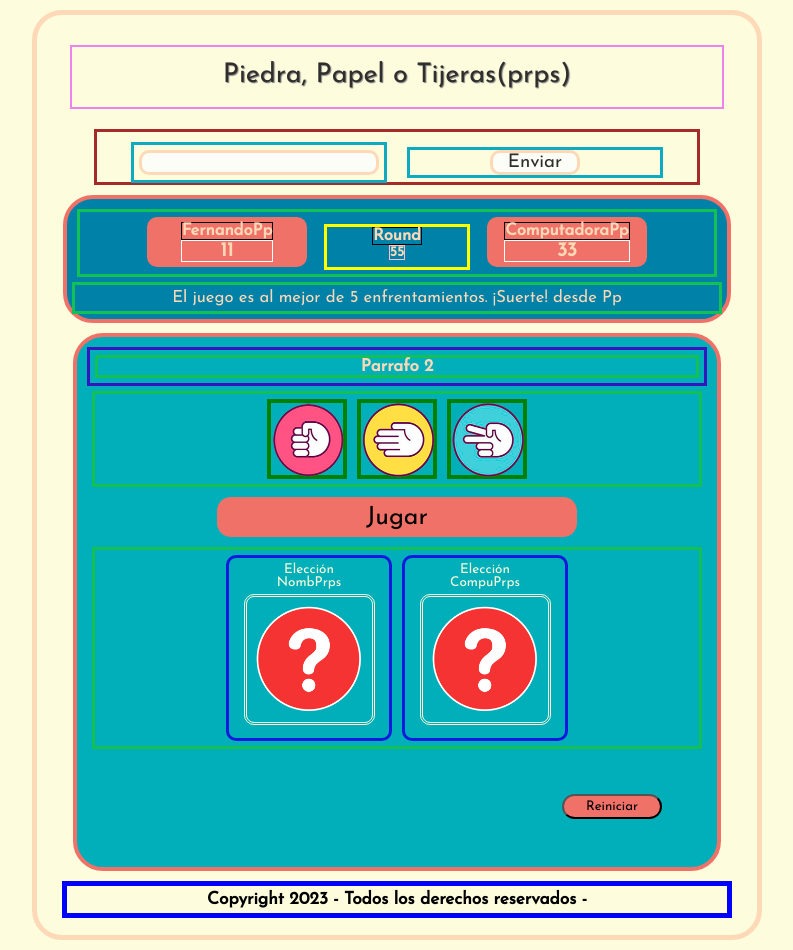
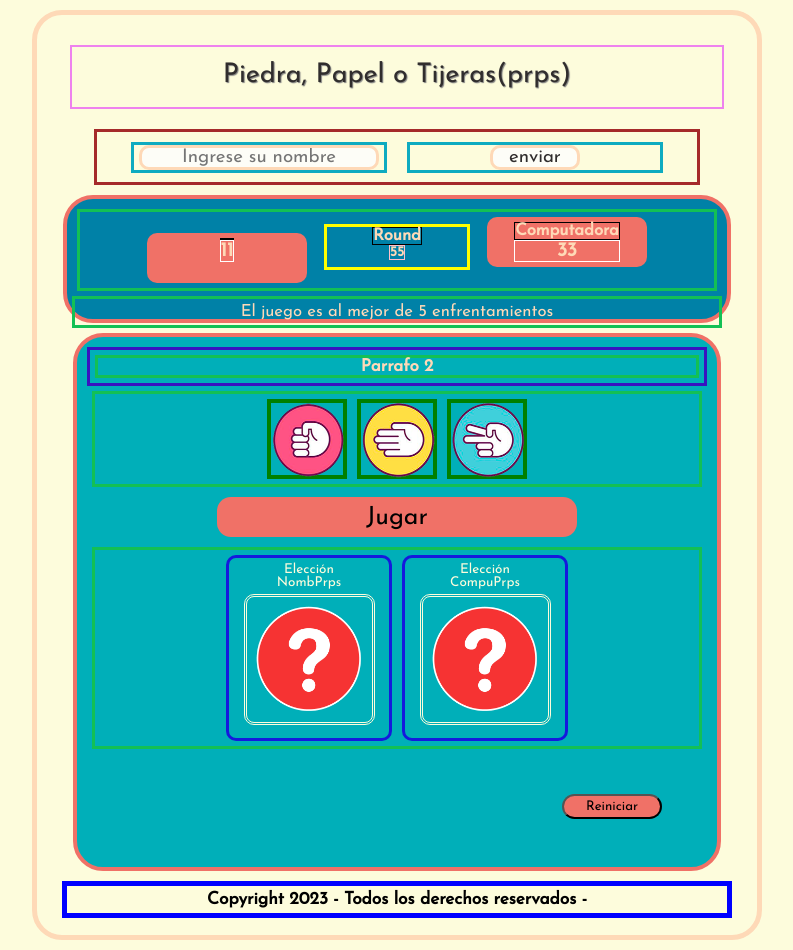
Before and after one commit to Fernando-I-005/practico3, a React (Create React App) app: page / in a window 1280 px wide. Shown: the whole page, without its empty margins (243-1036 px from the left). Built offline with nearby package versions, Linux system fonts and the light colour scheme.

Commit message:
funcionalidad 12%

```diff
--- /dev/null
+++ b/src/Componentes/App.jsx
@@ -0,0 +1,38 @@
+import React, { useState } from 'react';
+import { CompEncabezado } from './CompEncabezado';
+import { CompUsuario } from './CompUsuario';
+import { CompMarcador } from './CompMarcador';
+import { CompPrincipal } from './CompPrincipal';
+import { CompPiePagina } from './CompPiePagina';
+
+
+export const App = () => {
+  const [nombreUsuario, setNombreUsuario] = useState("");
+  const [textoParrafo1, setTextoParrafo1] = useState("");
+
+  /*const actualizarNombreUsuarioPadre = (nuevoNombreUsuario) => {
+    setNombreUsuario(nuevoNombreUsuario);
+  };*/
+
+
+  return (
+    <>
+      <CompEncabezado tituloJuego="Piedra, Papel o Tijeras(prps)" />
+
+
+
+      <CompUsuario nombreUsuario={nombreUsuario} setNombreUsuario={setNombreUsuario} />
+
+
+      <CompMarcador nombre1={nombreUsuario} marcador1={11} nombre2="Computadora" marcador2={33} round={55} textoParr1={textoParrafo1} setTextoParrafo1={setTextoParrafo1}/>
+
+
+
+
+      <CompPrincipal nombre1="NombPrps" nombre2="CompuPrps" />
+
+
+      <CompPiePagina />
+    </>
+  )
+}
--- a/src/Componentes/BotonUsuario.jsx
+++ b/src/Componentes/BotonUsuario.jsx
@@ -2,10 +2,31 @@ import React from 'react'
 import "./BotonUsuario.css"
 
 
-export const BotonUsuario = () => {
+export const BotonUsuario = ({ nombreUsuario, setNombreUsuario }) => {
+
+
+
+  const handleValidarNombre = () => {
+    if (nombreUsuario.trim() === '' || nombreUsuario.length > 15) {
+      alert('El nombre de usuario debe tener entre 1 y 15 caracteres.');
+    } else {
+      const esNombreValido = false; // Cambia esto para realizar la validación real
+
+      if (esNombreValido) {
+        console.log('Nombre de usuario validado:', nombreUsuario);
+        setNombreUsuario(nombreUsuario);
+      }
+    }
+  };
+
   return (
+    <>
+      <button
+        onClick={handleValidarNombre}
+        className='claseBotonUsu1'>
 
-    <button onClick={function(){console.log("ok desde boton enviar")}} className='claseBotonUsu1'>Enviar</button>
-
+        enviar
+      </button>
+    </>
   )
 }
--- a/src/Componentes/CompMarcador.jsx
+++ b/src/Componentes/CompMarcador.jsx
@@ -5,17 +5,17 @@ import { DisplayParrafo1 } from './DisplayParrafo1'
 import "./CompMarcador.css"
 
 
-export const CompMarcador = ({nombre1,marcador1,nombre2,marcador2,round,textoParr1}) => {
+export const CompMarcador = ({ nombre1, marcador1, nombre2, marcador2, round, textoParr1, setTextoParrafo1 }) => {
     return (
         <div className="claseContMarcador">
             <section className="claseContMarcador2">
-                <span className="claseContMarcador3" ><DisplayMarcador nombre={nombre1} marcador={marcador1}/></span>
-                <span className="claseContMarcadorRound"> <DisplayEnfrentamientos roundN={round}/></span>
-                <span className="claseContMarcador3"><DisplayMarcador nombre={nombre2} marcador={marcador2}/>   {/*nombre="nombre1" y nombre={"nombre1"} estan mal!!*/}
+                <span className="claseContMarcador3" ><DisplayMarcador nombre={nombre1} marcador={marcador1} /></span>
+                <span className="claseContMarcadorRound"> <DisplayEnfrentamientos roundN={round} /></span>
+                <span className="claseContMarcador3"><DisplayMarcador nombre={nombre2} marcador={marcador2} />   {/*nombre="nombre1" y nombre={"nombre1"} estan mal!!*/}
                 </span>
             </section>
             <section className="claseContMarcadorParrafo ">
-                <DisplayParrafo1 textoParrafo1={textoParr1} />
+                <DisplayParrafo1 textoParrafo1={textoParr1} setTextoParrafo1={setTextoParrafo1} nombre={nombre1}/>
             </section>
         </div>
     )
--- a/src/Componentes/CompUsuario.jsx
+++ b/src/Componentes/CompUsuario.jsx
@@ -3,14 +3,15 @@ import { EntradaUsuario } from './EntradaUsuario'
 import { BotonUsuario } from './BotonUsuario'
 import "./CompUsuario.css"
 
-export const CompUsuario = () => {
+export const CompUsuario = ({ nombreUsuario, setNombreUsuario }) => {
   return (
-    <div className='claseCompUsuarioEx'>
+
+    <div className='claseCompUsuarioEx' >
       <div className='claseCompUsuarioInt'>
-        <EntradaUsuario />
+        <EntradaUsuario nombreUsuario={nombreUsuario} setNombreUsuario={setNombreUsuario} />
       </div>
       <div className='claseCompUsuarioInt'>
-        <BotonUsuario />
+        <BotonUsuario nombreUsuario={nombreUsuario} setNombreUsuario={setNombreUsuario}  />
       </div>
     </div>
   )
--- a/src/Componentes/DisplayParrafo1.jsx
+++ b/src/Componentes/DisplayParrafo1.jsx
@@ -1,7 +1,22 @@
-import React from 'react'
+import React,{useEffect,useState} from 'react'
 import "./DisplayParrafo1.css"
 
-export const DisplayParrafo1 = ({textoParrafo1}) => {
+export const DisplayParrafo1 = ({textoParrafo1,setTextoParrafo1,nombre}) => {
+
+  useEffect(() => {
+    if (nombre) {
+      setTextoParrafo1(`Bienvenido, ${nombre}! `);
+    } else {
+      setTextoParrafo1('El juego es al mejor de 5 enfrentamientos');
+    }
+  }, [nombre]);
+
+
+
+
+
+
+
   return (
     <div >
     <p className='claseDisplayParrafo1'> {textoParrafo1}</p>
--- a/src/Componentes/EntradaUsuario.css
+++ b/src/Componentes/EntradaUsuario.css
@@ -9,7 +9,7 @@
     color: #302d2d;
     height: 25px;
     width: 240px;
-    margin: 5px;
+    margin: 0px;
     padding: px;
 
 }
--- a/src/Componentes/EntradaUsuario.jsx
+++ b/src/Componentes/EntradaUsuario.jsx
@@ -1,13 +1,30 @@
-import React from 'react'
+import React,{useState} from 'react'
 import "./EntradaUsuario.css"
 
-const manejadorChange= (e) => {console.log(e.target.value)}
+export const EntradaUsuario = ({ nombreUsuario, setNombreUsuario }) => {
+  const [inputHabilitado, setInputHabilitado] = useState(true);
 
-export const EntradaUsuario = () => {
+  const handleInputChange = (event) => {
+    setNombreUsuario(event.target.value);
+  };
+  const handleInputBlur = () => {
+      setInputHabilitado(false);
+  };
+
   return (
     <div>
-          <input onChange={manejadorChange}  className='claseBotonEntrada'></input>
+
+      <input
+        type="text"
+        placeholder="Ingrese su nombre"
+        value={nombreUsuario}
+        onChange={handleInputChange}
+        onBlur={handleInputBlur}
+        maxLength={20}
+        className='claseBotonEntrada'
+        disabled={!inputHabilitado}
+      />
     </div>
 
-      )
+  )
 }
--- a/src/index.js
+++ b/src/index.js
@@ -1,18 +1,11 @@
 import React from 'react';
 import ReactDOM from 'react-dom/client';
-import { CompEncabezado } from './Componentes/CompEncabezado';
-import { CompUsuario } from './Componentes/CompUsuario';
-import { CompMarcador } from './Componentes/CompMarcador';
-import { CompPrincipal } from './Componentes/CompPrincipal';
-import { CompPiePagina } from './Componentes/CompPiePagina';
+import { App } from './Componentes/App';
+
 
 const root = ReactDOM.createRoot(document.getElementById('root'));
 root.render(
   <React.StrictMode>
-    <CompEncabezado tituloJuego="Piedra, Papel o Tijeras(prps)"/>
-    <CompUsuario />
-    <CompMarcador nombre1="FernandoPp" marcador1={11} nombre2="ComputadoraPp" marcador2={33} round={55} textoParr1=" El juego es al mejor de 5 enfrentamientos. ¡Suerte! desde Pp"/>
-    <CompPrincipal nombre1="NombPrps" nombre2="CompuPrps"/>
-    <CompPiePagina />
+    <App/>
   </React.StrictMode>
 );
```
